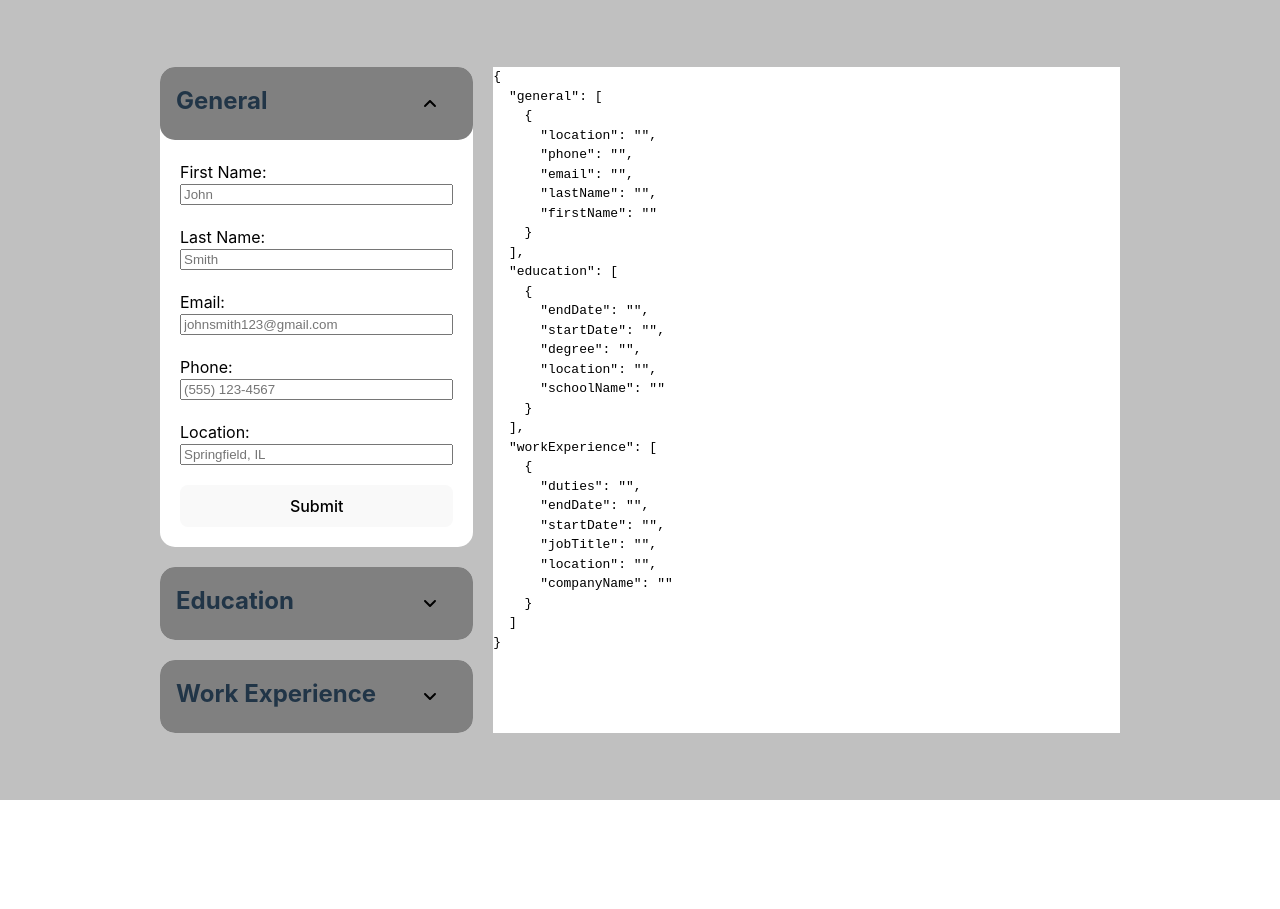
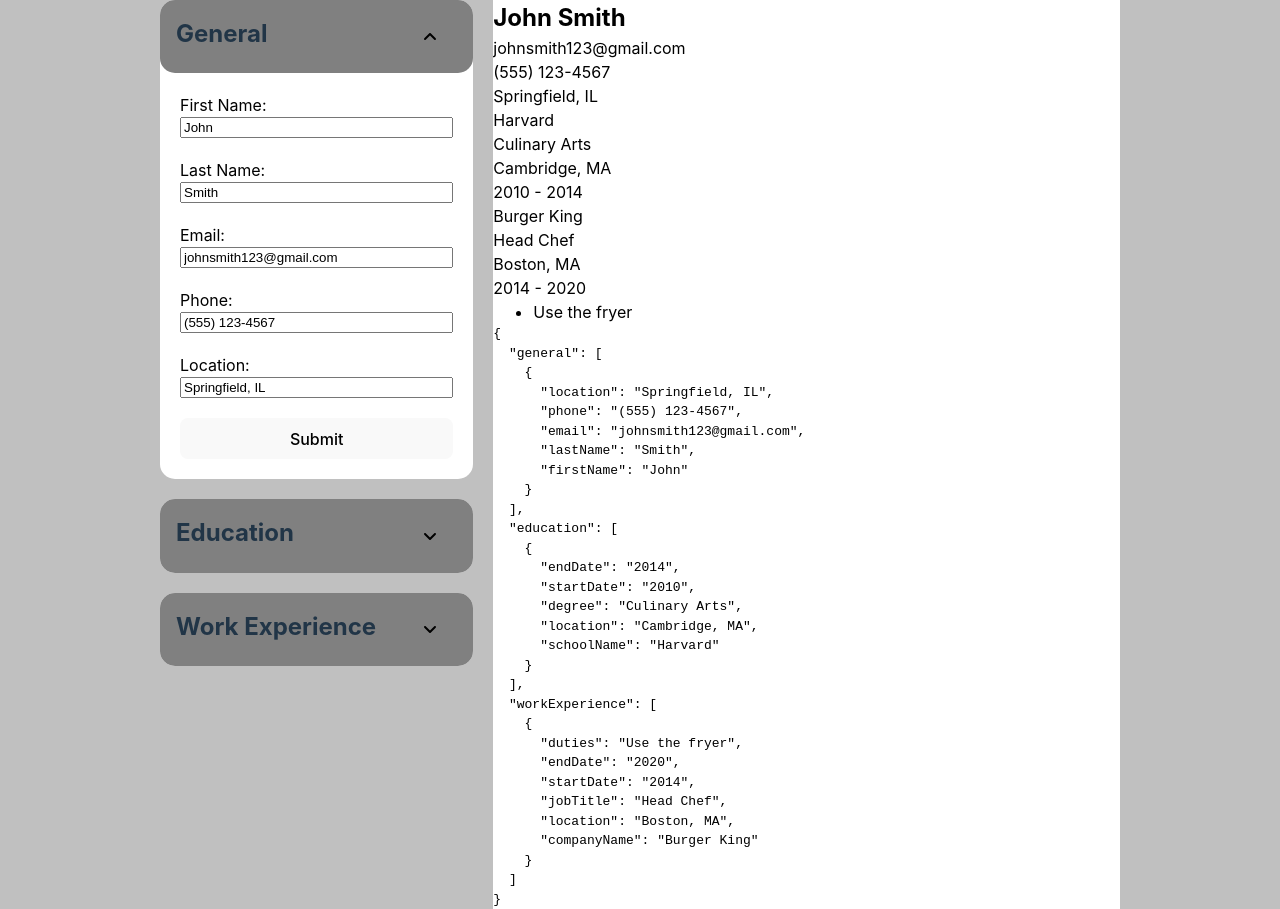
Before and after one commit to djsereno/CV-Application, a React (Vite) app: page / in a window 1280 px wide. Before the commit the page ends 800 px from the top, so only its background shows below. Built offline with nearby package versions, Linux system fonts and the light colour scheme.

Commit message:
Move fontawesome imports into separate file

```diff
--- a/src/App.jsx
+++ b/src/App.jsx
@@ -1,19 +1,16 @@
 import { useState } from 'react';
-import { library } from '@fortawesome/fontawesome-svg-core';
-import { faAngleDown, faAngleUp } from '@fortawesome/free-solid-svg-icons';
 import './App.css';
 import { data } from './data';
 import Dropdown from './Dropdown';
 import CvPage from './CV';
-
-library.add(faAngleDown, faAngleUp);
+import './icons.js';
 
 function App() {
   const [openStatus, setOpenStatus] = useState([true, false, false]);
   const [cvVals, setCvVals] = useState(
     data.reduce((cvValsAcc, section) => {
       const subsectionVals = section.formFields.reduce(
-        (subsectionValsAcc, input) => ({ [input.id]: '', ...subsectionValsAcc }),
+        (subsectionValsAcc, input) => ({ [input.id]: input.placeholder, ...subsectionValsAcc }),
         {}
       );
       return { [section.id]: [subsectionVals], ...cvValsAcc };
--- /dev/null
+++ b/src/icons.js
@@ -0,0 +1,30 @@
+import { library } from '@fortawesome/fontawesome-svg-core';
+import {
+  faAngleDown,
+  faAngleUp,
+  faUser,
+  faEnvelope,
+  faPhone,
+  faLocationDot,
+  faSchool,
+  faGraduationCap,
+  faCalendarDays,
+  faBuilding,
+  faIdBadge,
+  faListCheck
+} from '@fortawesome/free-solid-svg-icons';
+
+library.add(
+  faAngleDown,
+  faAngleUp,
+  faUser,
+  faEnvelope,
+  faPhone,
+  faLocationDot,
+  faSchool,
+  faGraduationCap,
+  faCalendarDays,
+  faBuilding,
+  faIdBadge,
+  faListCheck
+);
```
